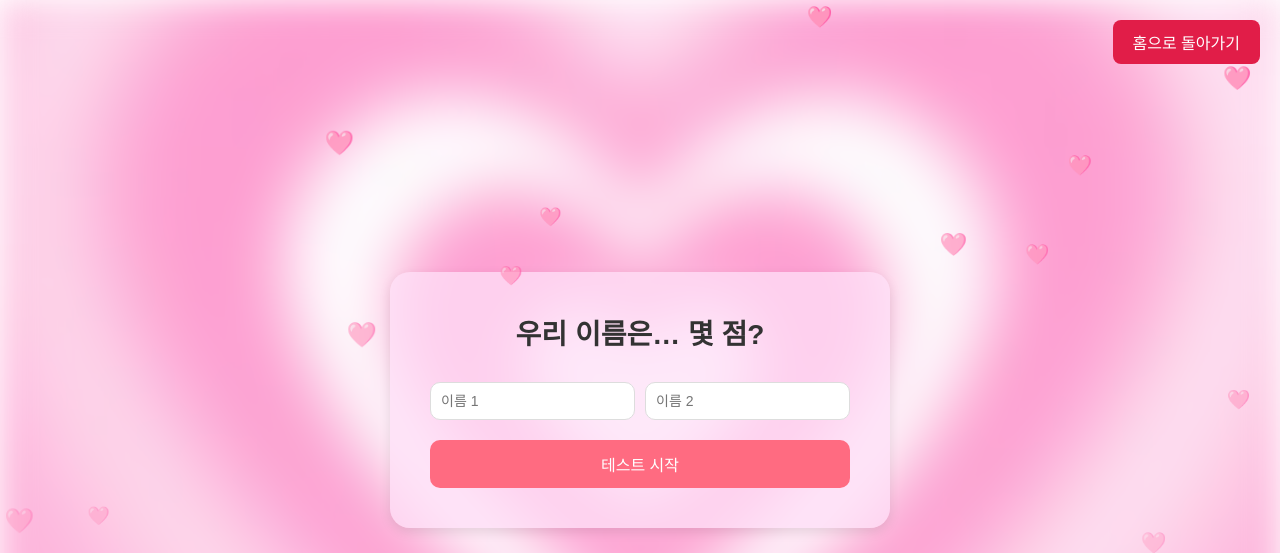
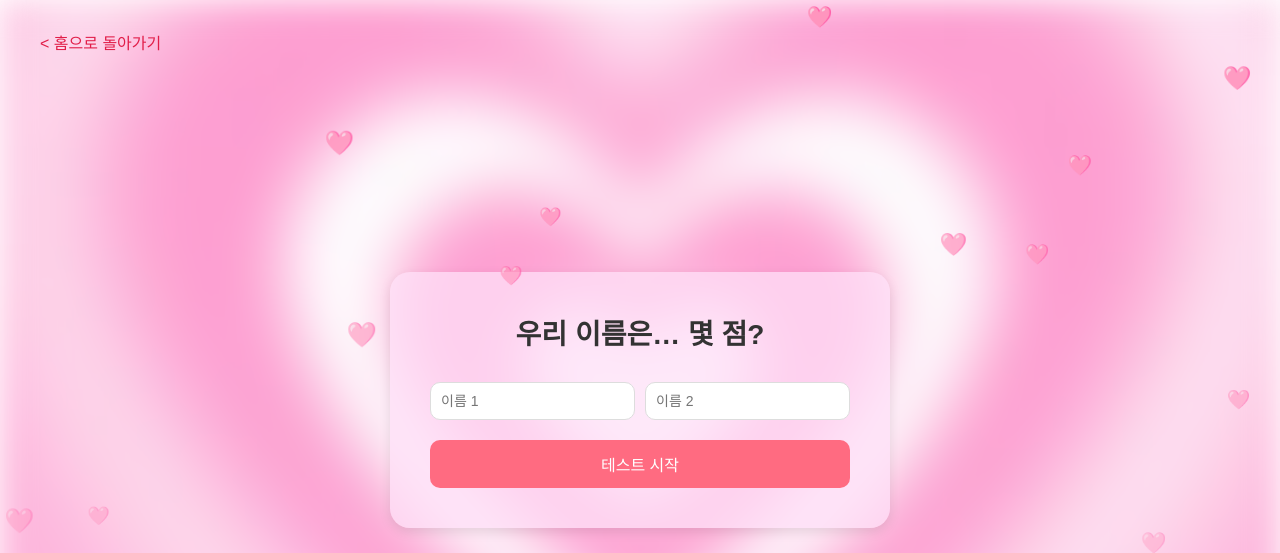
Before and after one commit to tyzzxxkk/Signal, a Flask app: page /love_test in a window 1280 px wide. Shown: the top 553 px of the page. Run offline with Flask 3, Linux system fonts and the light colour scheme.

Commit message:
feat: 홈으로 돌아가기 버튼 추가

```diff
--- a/templates/love_test.html
+++ b/templates/love_test.html
@@ -34,18 +34,18 @@
     .back-home-btn {
       position: absolute;
       top: 20px;
-      right: 20px;
+      left: 20px;
       padding: 10px 20px;
-      background-color: #e11d48;
-      color: white;
+      color: #e11d48;
       border-radius: 8px;
       text-decoration: none;
       transition: 0.2s;
       z-index: 10;
+      font-size: 16px;
     }
 
     .back-home-btn:hover {
-      background-color: #be123c;
+      color: #be123c;
     }
 
     .test-container {
@@ -153,7 +153,7 @@
     {% endif %}
   </div>
 
-  <a href="{{ url_for('main.home') }}" class="back-home-btn">홈으로 돌아가기</a>
+  <a href="{{ url_for('main.home') }}" class="back-home-btn">< 홈으로 돌아가기</a>
 
   <script>
     function createHeart() {
```
Also changed, not shown: templates/send_letter.html (+4 -5 lines).
